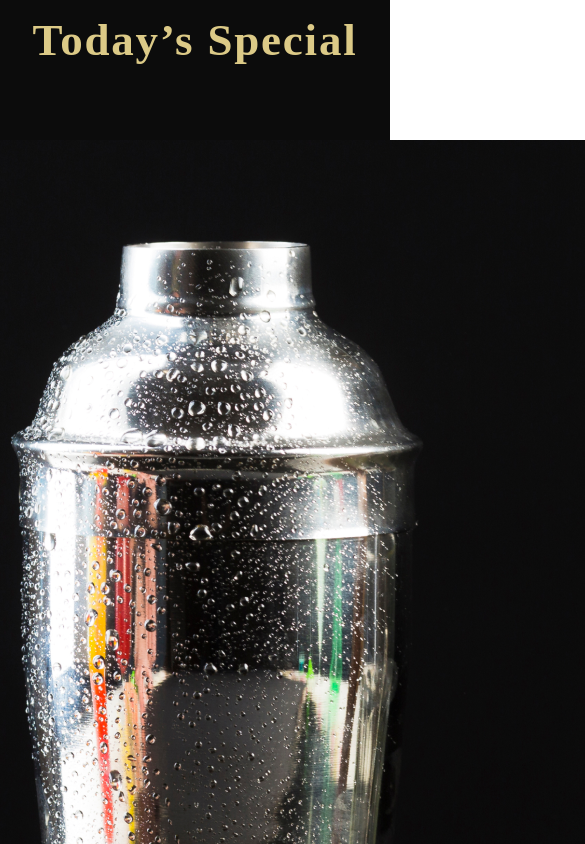
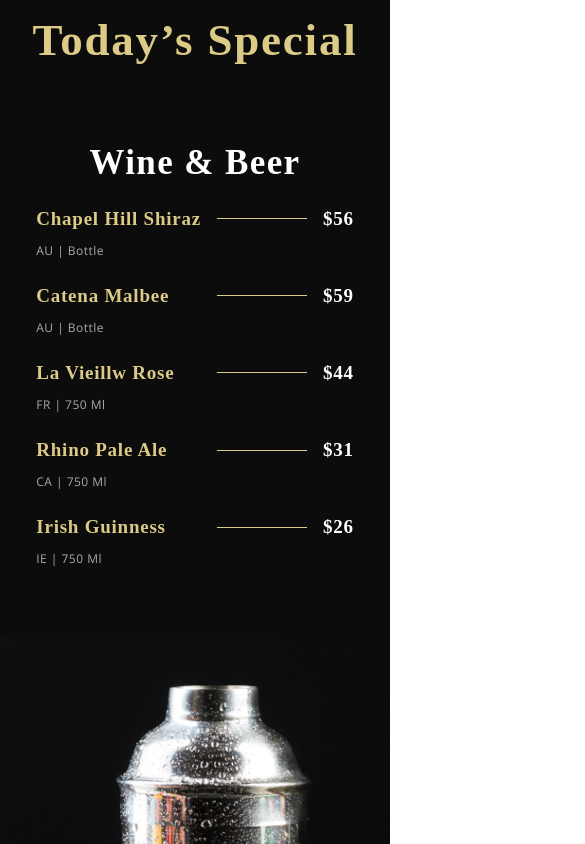
Before and after one commit to Jodjojo/gericht-restuarant, a React (Create React App) app: page / in a window 390 px wide. Shown: the part 3540-4384 px from the top of the page, 585 px wide, since content can reach past the window. Built offline with nearby package versions, Linux system fonts and the light colour scheme; a web font is replaced by a local one.

Commit message:
Special Menu Section Container

```diff
--- a/src/components/Menuitem/MenuItem.css
+++ b/src/components/Menuitem/MenuItem.css
@@ -0,0 +1,34 @@
+.app__menuitem {
+	width: 100%;
+	margin: 1rem 0;
+	display: flex;
+	flex-direction: column;
+}
+
+.app__menuitem-head {
+	display: flex;
+	justify-content: space-between;
+	align-items: center;
+}
+
+.app__menuitem-sub {
+	width: 100%;
+	margin-top: 0.2rem;
+}
+
+.app__menuitem-name {
+	flex: 1;
+}
+
+.app__menuitem-dash {
+	width: 90px;
+	height: 1px;
+	background: var(--color-golden);
+	margin: 0 1rem;
+}
+
+.app__menuitem-price {
+	display: flex;
+	justify-content: flex-end;
+	align-items: flex-end;
+}
--- a/src/container/Menu/SpecialMenu.css
+++ b/src/container/Menu/SpecialMenu.css
@@ -11,8 +11,76 @@
 .app__specialMenu-menu {
 	width: 100%;
 	margin: 2rem 0;
+
 	display: flex;
 	justify-content: center;
 	align-items: flex-start;
 	flex-direction: row;
 }
+
+.app__specialMenu-menu_heading {
+	font-family: var(--font-base);
+	font-weight: 600;
+	font-size: 45px;
+	line-height: 58.5px;
+	letter-spacing: 0.04em;
+	color: var(--color-white);
+}
+
+.app__specialMenu-menu_wine,
+.app__specialMenu-menu_cocktails {
+	flex: 1;
+	width: 100%;
+	flex-direction: column;
+}
+
+.app__specialMenu-menu_img {
+	width: 410px;
+	margin: 0 2rem;
+}
+
+.app__specialMenu-menu_img img {
+	width: 100%;
+	height: auto;
+}
+
+.app__specialMenu_menu_items {
+	display: flex;
+	flex-direction: column;
+
+	margin: 2rem 0;
+	width: 100%;
+}
+
+@media screen and (min-width: 2000px) {
+	.app__specialMenu-menu_img {
+		width: 650px;
+	}
+
+	.app__specialMenu-menu_img img {
+		height: 920px;
+	}
+}
+
+@media screen and (max-width: 1150px) {
+	.app__specialMenu-menu {
+		flex-direction: column;
+		align-items: center;
+		width: 100%;
+	}
+
+	.app__specialMenu-menu_img {
+		margin: 3rem 0;
+	}
+}
+
+@media screen and (max-width: 650px) {
+	.app__specialMenu-menu_img {
+		width: 100%;
+	}
+
+	.app__specialMenu-menu_heading {
+		font-size: 35px;
+		line-height: 48.5px;
+	}
+}
```
